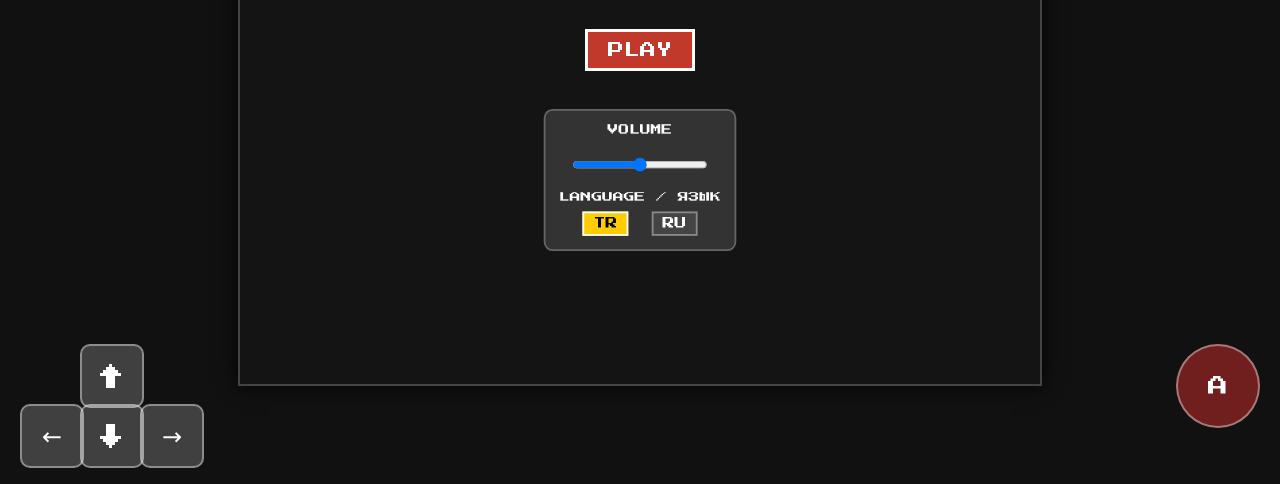
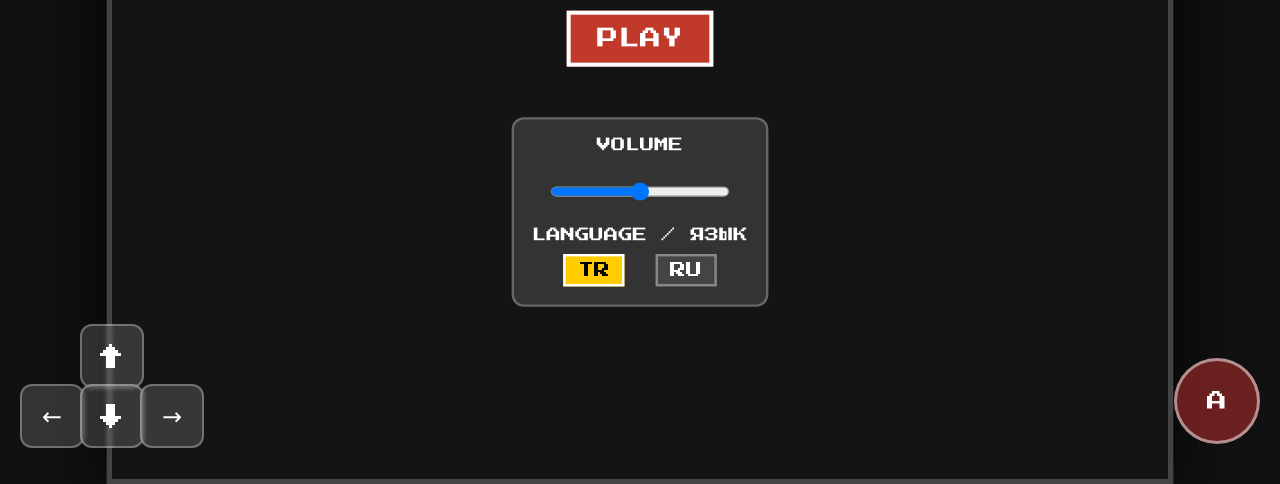
Before and after one commit to akkul0/way-to-diliara, a plain HTML site: page index.html in a window 1280 px wide. Shown: the part 316-800 px from the top of the page. Drawn offline with Linux system fonts and the light colour scheme.

Commit message:
Update index.html

```diff
--- a/index.html
+++ b/index.html
@@ -10,30 +10,41 @@
     <style>
         body {
             background-color: #111;
+            margin: 0;
+            padding: 0;
+            width: 100vw;
+            height: 100vh;
             display: flex;
             justify-content: center;
             align-items: center;
-            height: 100vh;
-            margin: 0;
+            overflow: hidden; /* Sayfa kaydırmayı engelle */
             color: white;
             font-family: 'Press Start 2P', cursive;
-            overflow: hidden;
             user-select: none;
             -webkit-tap-highlight-color: transparent;
             touch-action: none;
         }
 
-        #game-screen {
-            position: relative;
+        /* OYUN ALANI (SABİT 800x600) */
+        /* JS ile scale edilerek ekrana sığdırılacak */
+        #game-container {
             width: 800px;
             height: 600px;
-            max-width: 100vw;
-            max-height: 100vh;
-            aspect-ratio: 4 / 3;
-            border: 2px solid #444;
+            position: relative;
+            display: flex;
+            justify-content: center;
+            align-items: center;
+        }
+
+        #game-screen {
+            position: absolute;
+            width: 800px;
+            height: 600px;
+            border: 4px solid #444;
             background-color: #000;
             overflow: hidden;
-            box-shadow: 0 0 20px rgba(0,0,0,0.9);
+            box-shadow: 0 0 50px rgba(0,0,0,0.9);
+            box-sizing: border-box; /* Border dahil boyutlandırma */
         }
 
         .game-obj {
@@ -68,7 +79,7 @@
             margin-bottom: 20px;
             position: relative;
             z-index: 5001;
-            transform: scale(0.8);
+            transform: scale(0.9); /* Mobilde biraz küçültelim */
         }
 
         h1.title {
@@ -125,10 +136,10 @@
         /* --- UI ELEMENTS --- */
         #dialogue-box {
             position: absolute;
-            bottom: 120px;
+            bottom: 20px;
             left: 50%;
             transform: translateX(-50%);
-            width: 80%;
+            width: 90%;
             background: rgba(0, 0, 0, 0.95);
             border: 3px solid #fff;
             padding: 15px;
@@ -139,6 +150,7 @@
             box-shadow: 0 0 20px rgba(255,255,255,0.2);
             color: #ffff55;
             pointer-events: none;
+            box-sizing: border-box;
         }
 
         #end-screen {
@@ -154,18 +166,25 @@
             pointer-events: auto;
         }
 
-        /* --- MOBİL KONTROLLER --- */
+        /* --- MOBİL KONTROLLER (UI Üstüne bindirme) --- */
+        /* Kontrolleri game-screen'in dışına, ekranın en altına koyacağız */
+        #ui-layer {
+            position: fixed;
+            top: 0; left: 0; width: 100%; height: 100%;
+            pointer-events: none; /* Arkadaki oyuna dokunmayı engelleme */
+            z-index: 9000;
+            display: flex;
+            flex-direction: column;
+            justify-content: flex-end;
+        }
+
         #mobile-controls {
-            position: fixed;
-            bottom: 20px;
-            left: 0;
             width: 100%;
             display: flex;
             justify-content: space-between;
-            padding: 0 20px;
+            padding: 20px;
             box-sizing: border-box;
-            z-index: 9000;
-            pointer-events: none;
+            padding-bottom: 40px; /* Alttan biraz boşluk */
         }
 
         .d-pad {
@@ -177,31 +196,35 @@
 
         .action-btn-container {
             pointer-events: auto;
+            display: flex;
+            align-items: flex-end;
         }
 
         .ctrl-btn {
             width: 60px; height: 60px;
-            background: rgba(255, 255, 255, 0.2);
-            border: 2px solid rgba(255, 255, 255, 0.4);
-            border-radius: 10px;
+            background: rgba(255, 255, 255, 0.15);
+            border: 2px solid rgba(255, 255, 255, 0.3);
+            border-radius: 12px;
             color: white;
             font-size: 24px;
             display: flex; justify-content: center; align-items: center;
             user-select: none;
             touch-action: none;
+            backdrop-filter: blur(2px);
         }
-        .ctrl-btn:active { background: rgba(255, 255, 255, 0.5); }
+        .ctrl-btn:active { background: rgba(255, 255, 255, 0.4); transform: scale(0.95); }
 
         #btn-up { grid-column: 2; grid-row: 1; }
         #btn-left { grid-column: 1; grid-row: 2; }
         #btn-down { grid-column: 2; grid-row: 2; }
         #btn-right { grid-column: 3; grid-row: 2; }
-        #btn-action { width: 80px; height: 80px; border-radius: 50%; background: rgba(255, 50, 50, 0.4); font-size: 20px; }
+        #btn-action { width: 80px; height: 80px; border-radius: 50%; background: rgba(200, 50, 50, 0.5); font-size: 20px; border: 3px solid rgba(255,255,255,0.5); }
 
     </style>
 </head>
 <body>
 
+    <div id="game-container">
         <div id="game-screen">
 
             <div id="main-menu">
@@ -261,7 +284,9 @@
 
             <img src="https://i.imgur.com/kbKi5Q3.png" class="character game-obj" id="player" style="left: 200px; top: 400px; display:none;">
         </div>
+    </div>
 
+    <div id="ui-layer">
         <div id="mobile-controls">
             <div class="d-pad">
                 <div class="ctrl-btn" id="btn-up">↑</div>
@@ -273,8 +298,31 @@
                 <div class="ctrl-btn" id="btn-action">A</div>
             </div>
         </div>
+    </div>
 
 <script>
+    // --- EKRAN ÖLÇEKLEME (RESPONSIVE FIX) ---
+    function resizeGame() {
+        const gameContainer = document.getElementById('game-container');
+        const width = window.innerWidth;
+        const height = window.innerHeight;
+
+        // Oyunun orijinal boyutları
+        const targetWidth = 800;
+        const targetHeight = 600;
+
+        // Ölçek hesapla (Hem genişlik hem yüksekliğe sığacak şekilde)
+        const scale = Math.min(width / targetWidth, height / targetHeight);
+
+        // Konteyneri ölçekle
+        gameContainer.style.transform = `scale(${scale})`;
+    }
+
+    // Sayfa yüklendiğinde ve boyut değiştiğinde tetikle
+    window.addEventListener('load', resizeGame);
+    window.addEventListener('resize', resizeGame);
+
+
     // --- SES SİSTEMİ ---
     let sounds = {};
     let soundEnabled = true;
@@ -306,7 +354,7 @@
         });
     }
 
-    // --- ORİJİNAL DİYALOGLAR GERİ GETİRİLDİ ---
+    // --- ORİJİNAL DUYGUSAL/DELİKANLI DİYALOGLAR ---
     const texts = {
         tr: {
             play: "OYNA",
@@ -467,6 +515,7 @@
     function startGame() {
         setupControls();
         gameLoop();
+        resizeGame(); // Başlarken de boyutlandır
 
         gameStarted = true;
         document.getElementById('main-menu').style.display = 'none';
```
Lines whose indentation alone changed are shown as unchanged.
